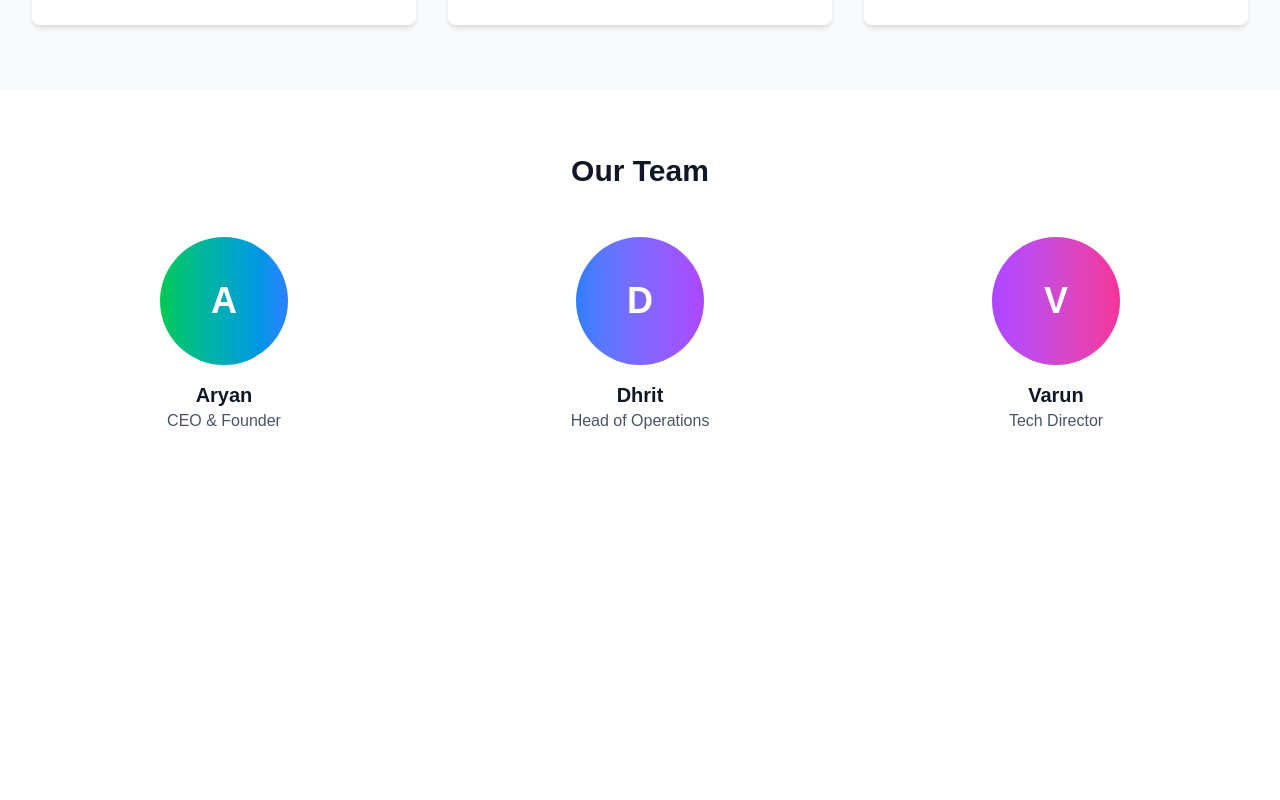
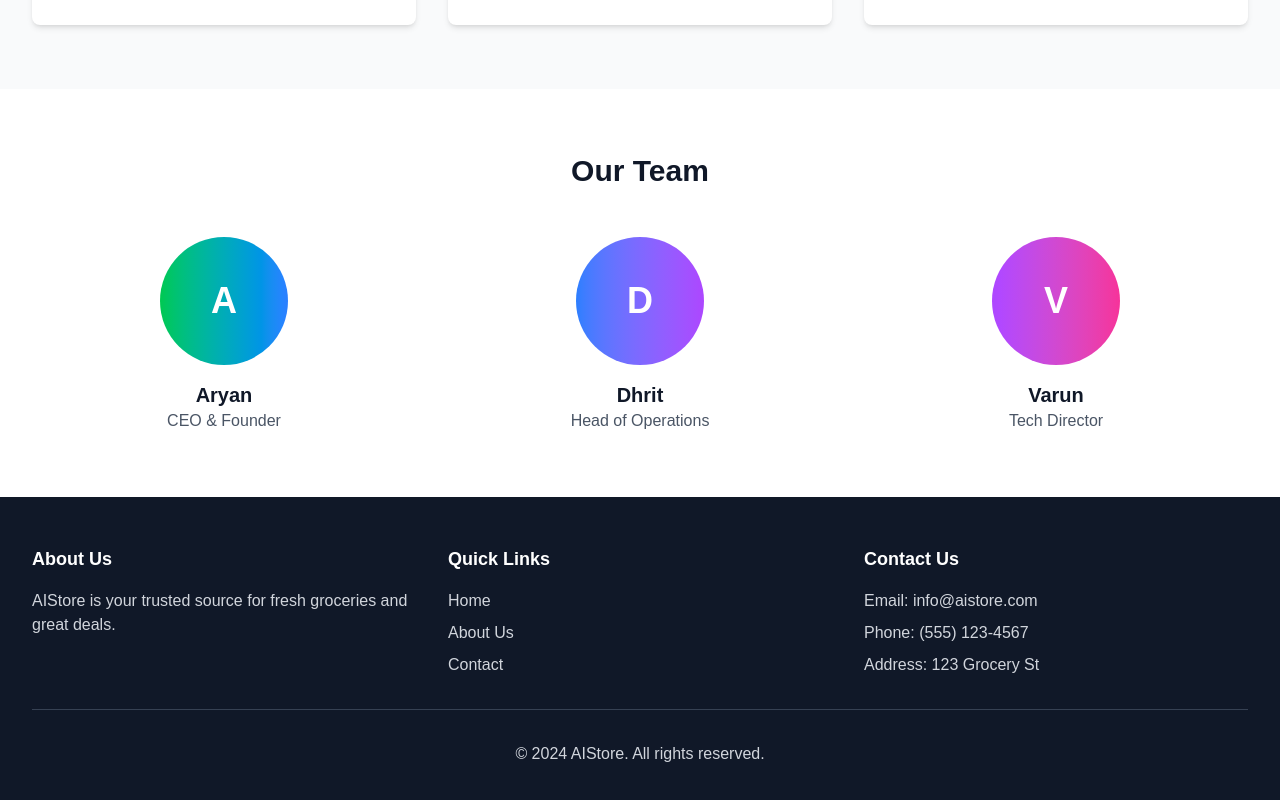
Before and after one commit to Aryan1718/AI-SUPERMARKET, a Next.js app: page /aboutUs in a window 1280 px wide. Shown: the part 1015-1815 px from the top of the page. Before the commit the page ends 1512 px from the top, so only its background shows below. Built offline with nearby package versions, Linux system fonts and the light colour scheme; no server answers.

Commit message:
checkout quantity in cart ,footer,validation in signup

```diff
--- a/src/app/aboutUs/page.js
+++ b/src/app/aboutUs/page.js
@@ -2,6 +2,7 @@
 
 import Navbar from '../components/Navbar';
 import CachedImage from '@/components/CachedImage';
+import Footer from '../components/Footer';
 
 export default function AboutUs() {
   return (
@@ -97,6 +98,8 @@ export default function AboutUs() {
           </div>
         </div>
       </section>
+
+      <Footer />
     </main>
   );
 }
--- a/src/app/cart/page.js
+++ b/src/app/cart/page.js
@@ -122,9 +122,9 @@ export default function CartPage() {
                               onChange={(e) => updateQuantity(item._id, parseInt(e.target.value))}
                               className="rounded-md border-gray-300 py-1.5 text-base leading-5 focus:border-green-500 focus:ring-green-500"
                             >
-                              {[1, 2, 3, 4, 5, 6, 7, 8, 9, 10].map((num) => (
-                                <option key={num} value={num}>
-                                  {num}
+                              {[...Array(item.quantity)].map((_, index) => (
+                                <option key={index + 1} value={index + 1}>
+                                  {index + 1}
                                 </option>
                               ))}
                             </select>
--- /dev/null
+++ b/src/app/components/Footer.js
@@ -0,0 +1,53 @@
+'use client';
+
+import Link from 'next/link';
+
+const Footer = () => {
+  return (
+    <footer className="bg-gray-900 text-white py-12">
+      <div className="max-w-7xl mx-auto px-4 sm:px-6 lg:px-8">
+        <div className="grid grid-cols-1 md:grid-cols-3 gap-8">
+          <div>
+            <h3 className="text-lg font-semibold mb-4">About Us</h3>
+            <p className="text-gray-300">
+              AIStore is your trusted source for fresh groceries and great deals.
+            </p>
+          </div>
+          <div>
+            <h3 className="text-lg font-semibold mb-4">Quick Links</h3>
+            <ul className="space-y-2">
+              <li>
+                <Link href="/" className="text-gray-300 hover:text-white">
+                  Home
+                </Link>
+              </li>
+              <li>
+                <Link href="/aboutUs" className="text-gray-300 hover:text-white">
+                  About Us
+                </Link>
+              </li>
+              <li>
+                <Link href="/contact" className="text-gray-300 hover:text-white">
+                  Contact
+                </Link>
+              </li>
+            </ul>
+          </div>
+          <div>
+            <h3 className="text-lg font-semibold mb-4">Contact Us</h3>
+            <ul className="space-y-2 text-gray-300">
+              <li>Email: info@aistore.com</li>
+              <li>Phone: (555) 123-4567</li>
+              <li>Address: 123 Grocery St</li>
+            </ul>
+          </div>
+        </div>
+        <div className="mt-8 pt-8 border-t border-gray-700 text-center text-gray-300">
+          <p>&copy; 2024 AIStore. All rights reserved.</p>
+        </div>
+      </div>
+    </footer>
+  );
+};
+
+export default Footer;
--- a/src/app/components/ProductModal.js
+++ b/src/app/components/ProductModal.js
@@ -1,11 +1,13 @@
 'use client';
 
 import { useState, useEffect } from 'react';
+import { useCart } from '@/context/CartContext';
 
 const ProductModal = ({ product, onClose }) => {
   const [quantity, setQuantity] = useState(1);
   const [fact, setFact] = useState('');
   const [isLoadingFact, setIsLoadingFact] = useState(false);
+  const { addToCart } = useCart();
 
   const {
     name,
@@ -54,8 +56,8 @@ const ProductModal = ({ product, onClose }) => {
   }, [name]);
 
   const handleAddToCart = () => {
-    // Implement add to cart functionality
-    console.log('Adding to cart:', { product, quantity });
+    // Add the product to cart with the selected quantity
+    addToCart({ ...product, quantity });
     onClose();
   };
 
@@ -153,7 +155,7 @@ const ProductModal = ({ product, onClose }) => {
                 min="1"
                 max={stock}
                 value={quantity}
-                onChange={(e) => setQuantity(Math.min(Math.max(1, parseInt(e.target.value)), stock))}
+                onChange={(e) => setQuantity(Math.min(Math.max(1, parseInt(e.target.value) || 1), stock))}
                 className="w-20 px-3 py-1 border rounded-md"
               />
             </div>
--- a/src/app/components/SlidingCart.js
+++ b/src/app/components/SlidingCart.js
@@ -98,9 +98,9 @@ const SlidingCart = ({ isOpen, onClose }) => {
                               onChange={(e) => updateQuantity(item._id, parseInt(e.target.value))}
                               className="rounded-md border-gray-300 py-1 text-xs leading-4 focus:border-green-500 focus:ring-green-500"
                             >
-                              {[1, 2, 3, 4, 5, 6, 7, 8, 9, 10].map((num) => (
-                                <option key={num} value={num}>
-                                  {num}
+                              {[...Array(item.quantity)].map((_, index) => (
+                                <option key={index + 1} value={index + 1}>
+                                  {index + 1}
                                 </option>
                               ))}
                             </select>
--- a/src/app/contact/page.js
+++ b/src/app/contact/page.js
@@ -2,6 +2,7 @@
 
 import { useState } from 'react';
 import Navbar from '../components/Navbar';
+import Footer from '../components/Footer';
 
 export default function Contact() {
   const [formData, setFormData] = useState({
@@ -162,7 +163,7 @@ export default function Contact() {
           <h2 className="text-3xl font-bold text-gray-900 mb-8 text-center">Visit Us</h2>
           <div className="aspect-w-16 aspect-h-9">
             <iframe
-              src="https://www.google.com/maps/embed?pb=!1m18!1m12!1m3!1d387193.30591910525!2d-74.25986532962815!3d40.697149419999995!2m3!1f0!2f0!3f0!3m2!1i1024!2i768!4f13.1!3m3!1m2!1s0x89c24fa5d33f083b%3A0xc80b8f06e177fe62!2sNew%20York%2C%20NY!5e0!3m2!1sen!2sus!4v1647891234567!5m2!1sen!2sus"
+              src="https://www.google.com/maps/embed?pb=!1m18!1m12!1m3!1d38019.11467890606!2d-117.924634!3d33.88939655!2m3!1f0!2f0!3f0!3m2!1i1024!2i768!4f13.1!3m3!1m2!1s0x80dd2a74c381cb63%3A0xf59c53811e60ea4a!2sFullerton%2C%20CA!5e1!3m2!1sen!2sus!4v1746862267490!5m2!1sen!2sus"
               width="100%"
               height="450"
               style={{ border: 0 }}
@@ -174,6 +175,8 @@ export default function Contact() {
           </div>
         </div>
       </section>
+
+      <Footer />
     </main>
   );
 }
--- a/src/context/CartContext.js
+++ b/src/context/CartContext.js
@@ -95,12 +95,12 @@ export function CartProvider({ children }) {
       if (existingItem) {
         return prevCart.map((item) =>
           item._id === product._id
-            ? { ...item, quantity: item.quantity + 1 }
+            ? { ...item, quantity: item.quantity + (product.quantity || 1) }
             : item
         );
       }
 
-      return [...prevCart, { ...product, quantity: 1 }];
+      return [...prevCart, { ...product, quantity: product.quantity || 1 }];
     });
   };
 
```
Also changed, not shown: src/app/components/ProductCard.js (+35 -5 lines).
